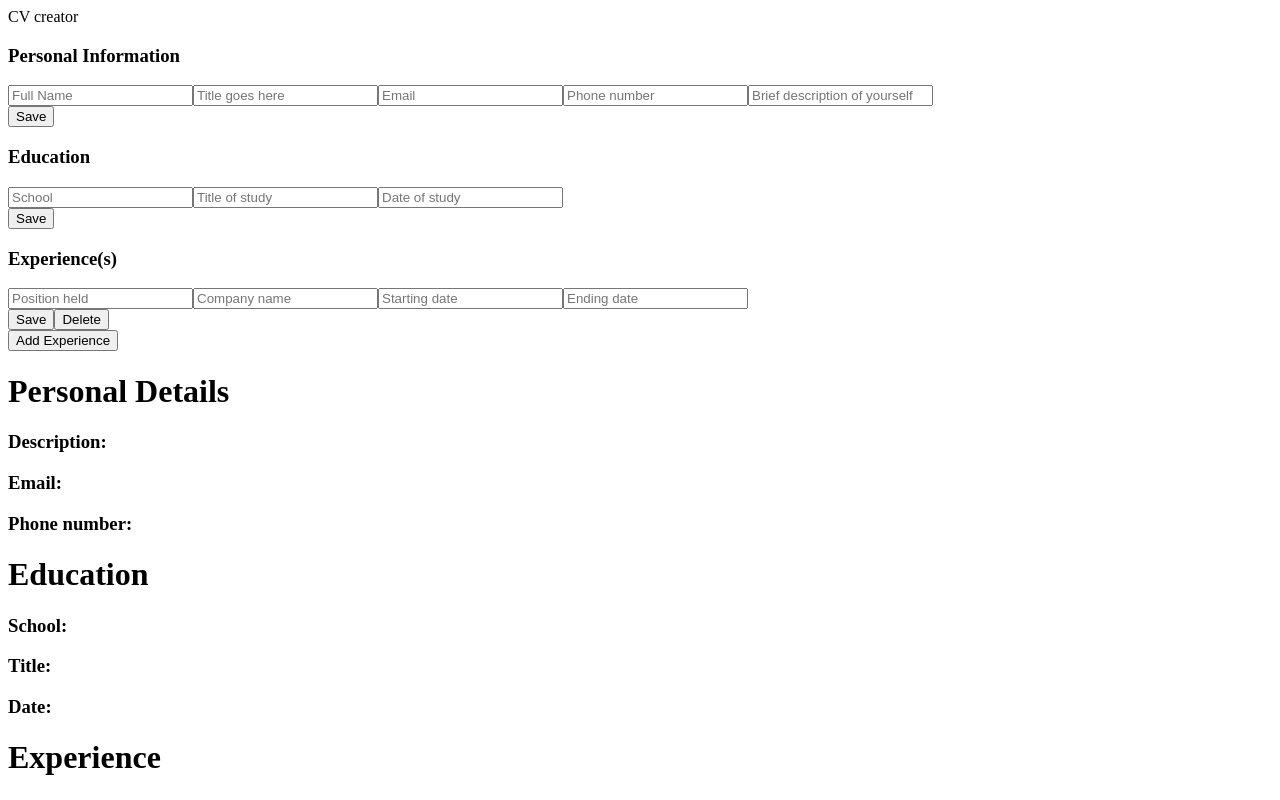
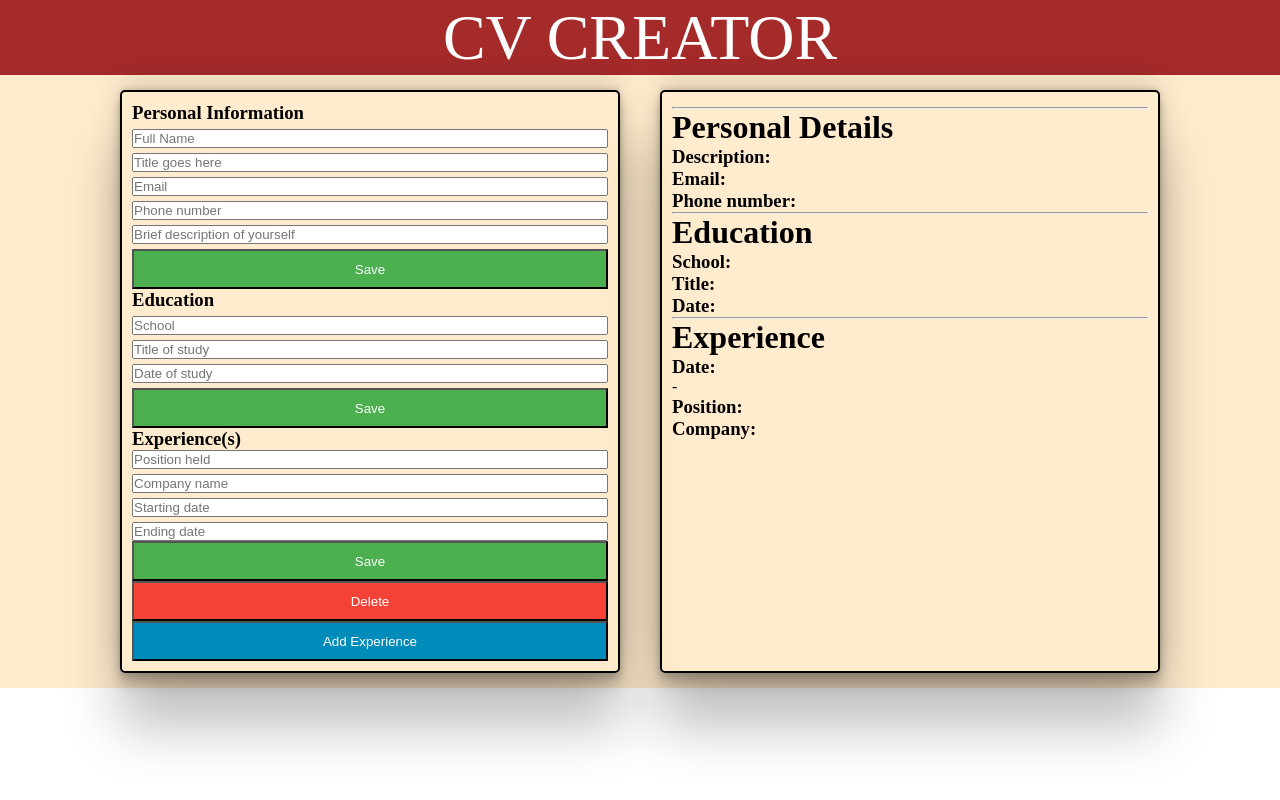
Before and after one commit to FrancoGodina/cv-app, a React (Create React App) app: page / in a window 1280 px wide. Shown: the top 800 px of the page. Built offline with nearby package versions, Linux system fonts and the light colour scheme.

Commit message:
do some styling

```diff
--- /dev/null
+++ b/src/App.css
@@ -0,0 +1,91 @@
+* {
+    box-sizing: border-box;
+    margin: 0;
+    padding: 0;
+}
+
+.header {
+    background-color: brown;
+    color: white;
+    height: 75px;
+    font-size: 64px;
+    display: flex;
+    justify-content: center;
+    align-items: center;
+}
+
+.main-container {
+    display:flex;
+    justify-content: center;
+    flex-wrap: wrap;
+    background-color:blanchedalmond;
+}
+
+.input-container {
+    width:500px;
+    margin: 15px;
+    border: solid black 2.5px;
+    box-shadow: rgba(0, 0, 0, 0.25) 0px 54px 55px,
+    rgba(0, 0, 0, 0.12) 0px -12px 30px, rgba(0, 0, 0, 0.12) 0px 4px 6px,
+    rgba(0, 0, 0, 0.17) 0px 12px 13px, rgba(0, 0, 0, 0.09) 0px -3px 5px;
+    padding: 10px;
+    border-radius:5px;
+}
+.output-container {
+    width:500px;
+    margin: 15px;
+    border: solid black 2.5px;
+    margin-left: 25px;
+    box-shadow: rgba(0, 0, 0, 0.25) 0px 54px 55px,
+    rgba(0, 0, 0, 0.12) 0px -12px 30px, rgba(0, 0, 0, 0.12) 0px 4px 6px,
+    rgba(0, 0, 0, 0.17) 0px 12px 13px, rgba(0, 0, 0, 0.09) 0px -3px 5px;
+    padding: 10px;
+    border-radius: 5px;
+}
+
+.save {
+    height: 40px;
+    width: 100%;
+    margin-top: 5px;
+    background-color: #4CAF50;
+    color: white;
+    cursor: pointer;
+}
+.save-experience {
+    height:40px;
+    width:100%;
+    background-color: #4CAF50;
+    color: white;
+    cursor: pointer;
+}
+.delete-experience {
+    height:40px;
+    width:100%;
+    background-color: #f44336;
+    color: white;
+    cursor: pointer;
+}
+.add-experience {
+    height: 40px;
+    width:100%;
+    background-color: #008CBA;
+    color: white;
+    cursor: pointer;
+}
+
+.form {
+    display:flex;
+    flex-direction: column;
+    gap: 5px;
+}
+
+.display-container {
+
+}
+
+.display-header {
+    display: flex;
+    flex-direction: column;
+    justify-content: center;
+    margin-bottom: 5px;
+}
--- a/src/App.js
+++ b/src/App.js
@@ -5,6 +5,7 @@ import Education from "./components/Education"
 import Experience from "./components/Experience";
 import Displaycv from "./components/Displaycv";
 import {v4 as uuidv4} from "uuid";
+import "./App.css";
 
 
 function App(){
@@ -99,13 +100,13 @@ function App(){
 
   return(
     <div>
-      <header>CV creator</header>
-      <main>
-        <div>
+      <header className="header">CV CREATOR</header>
+      <main className="main-container">
+        <div className="input-container">
           <Personal handleSavePersonalInformation={handleSavePersonalInformation} personalInformation={personalInformation}/>
           <div>
-        <div>
-          <Education handleSaveEducationInformation={handleSaveEducationInformation} educationInformation={educationInformation}/>
+          <div>
+            <Education handleSaveEducationInformation={handleSaveEducationInformation} educationInformation={educationInformation}/>
         </div>
             <h3>Experience(s)</h3>
             {experiences.map((experience) => {
@@ -119,12 +120,12 @@ function App(){
                 />
               );
             })}
-            <button onClick={() => addExperience()}>
+            <button onClick={() => addExperience()} className="add-experience">
               Add Experience
             </button>
-            </div>
         </div>
-        <div>
+        </div>
+        <div className="output-container">
           <Displaycv
             personalInformation={personalInformation}
             educationInformation={educationInformation}
--- a/src/components/Displaycv.js
+++ b/src/components/Displaycv.js
@@ -1,10 +1,11 @@
 function Displaycv(props) {
     return(
-        <div className="container">
-            <div className="header">
+        <div className="display-container">
+            <div className="display-header">
                 <h1>{props.personalInformation.name}</h1>
                 <h2>{props.personalInformation.title}</h2>
             </div>
+            <hr></hr>
             <div className="display-body">
                 <div className="personal">
                     <h1>Personal Details</h1>
@@ -13,6 +14,7 @@ function Displaycv(props) {
                     <h3>Email:</h3><p>{props.personalInformation.email}</p>
                     <h3>Phone number:</h3><p>{props.personalInformation.phone}</p>
                 </div>
+                <hr></hr>
                 <div className="education">
                     <h1>Education</h1>
                     <h3>School:</h3>
@@ -22,6 +24,7 @@ function Displaycv(props) {
                     <h3>Date:</h3>
                     <p>{props.educationInformation.date}</p>
                 </div>
+                <hr></hr>
                     <h1>Experience</h1>
                     {props.experiences.map((exp, i) => {
                         return(
--- a/src/components/Education.js
+++ b/src/components/Education.js
@@ -15,7 +15,7 @@ function Education(props){
 
     return (
         <div>
-            <form>
+            <form className="form">
                 <h3>Education</h3>
                 <input
                     type="text"
@@ -39,7 +39,7 @@ function Education(props){
                     onChange={(e) => setDate(e.target.value)}
                 />
             </form>
-            <button
+            <button className="save"
                 onClick={() => props.handleSaveEducationInformation (school, title, date) } >
                 Save
             </button>
--- a/src/components/Experience.js
+++ b/src/components/Experience.js
@@ -21,7 +21,7 @@ function Experience(props) {
 
     return (
         <div>
-            <form>
+            <form className="form">
                 <input
                     type="text"
                     id="position"
@@ -51,7 +51,7 @@ function Experience(props) {
                     onChange={(e) => setTo(e.target.value)}
                 />
             </form>
-            <button
+            <button className="save-experience"
                 onClick={() =>
                     props.handleSaveExperience(
                         props.id,
@@ -62,7 +62,7 @@ function Experience(props) {
                     )
                 }
             >Save</button>
-            <button
+            <button className="delete-experience"
                 onClick={() => props.handleDeleteExperience(props.id)}>Delete</button>
         </div>
     );
--- a/src/components/Personal.js
+++ b/src/components/Personal.js
@@ -19,7 +19,7 @@ function Personal (props) {
 
     return(
         <div>
-            <form>
+            <form className="form">
                 <h3>Personal Information</h3>
                 <input
                     type="text"
@@ -57,7 +57,7 @@ function Personal (props) {
                     onChange={(e) => setDescription(e.target.value)}
                 />
             </form>
-            <button
+            <button className="save"
                 onClick={() =>
                     props.handleSavePersonalInformation(
                         name,
```
